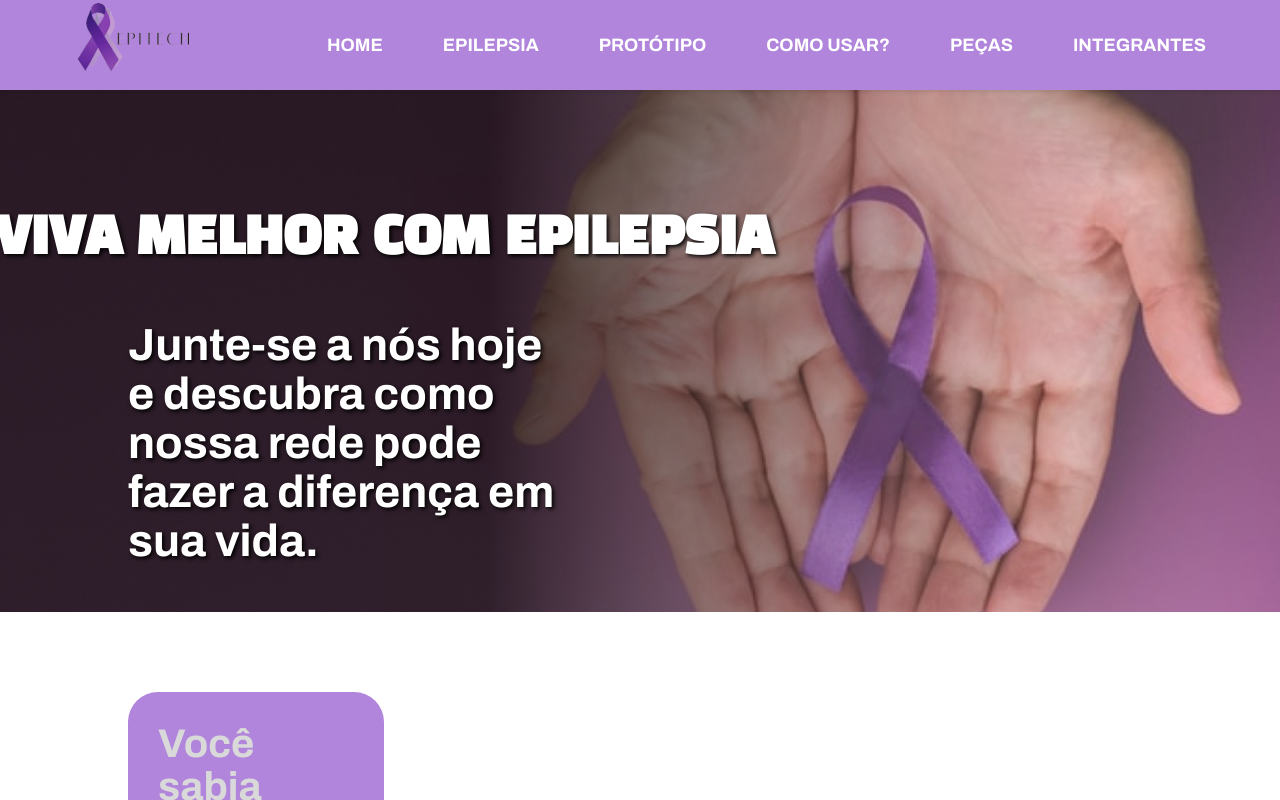
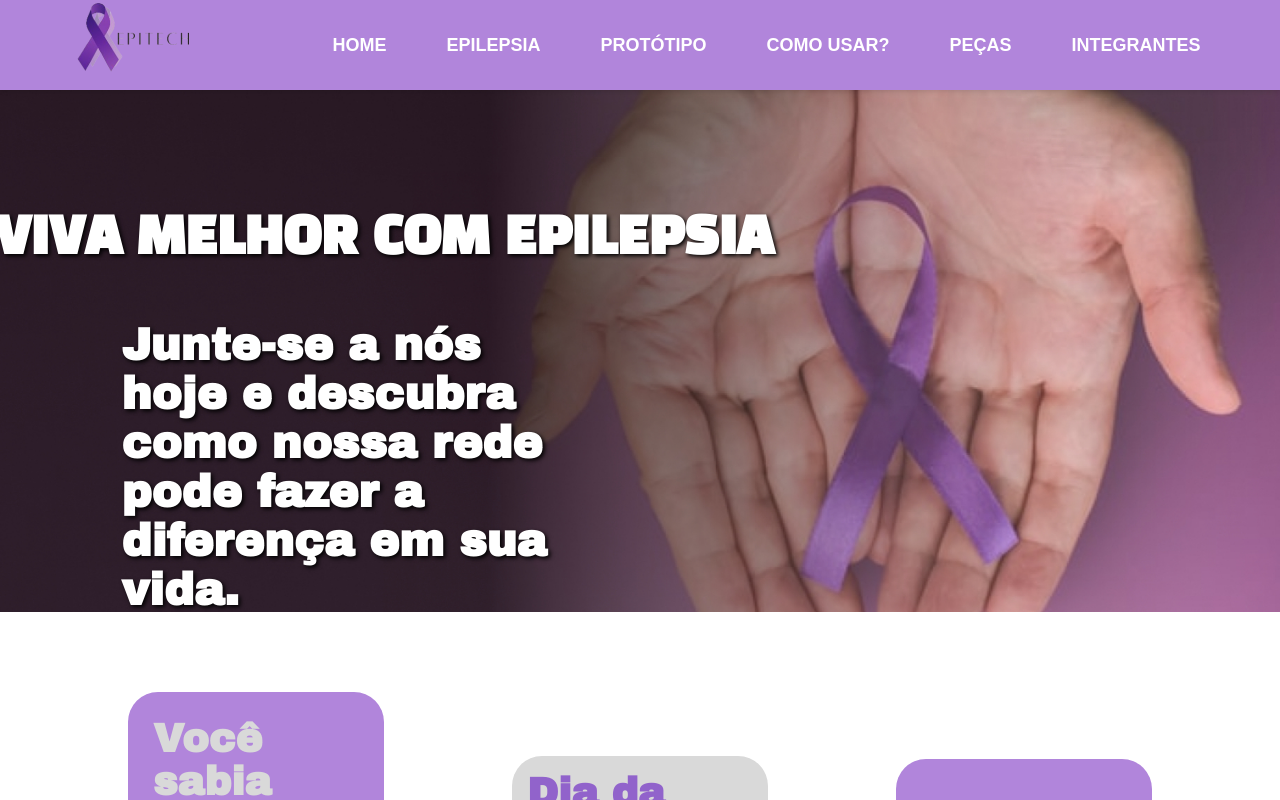
Before and after one commit to adrielly1/epitech2, a React (Vite) app: page / in a window 1280 px wide. Shown: the top 800 px of the page. Built offline with nearby package versions, Linux system fonts and the light colour scheme.

Commit message:
Iniciação da estilização da página 'Epilepsia'

```diff
--- a/index.html
+++ b/index.html
@@ -3,7 +3,9 @@
   <head>
     <link rel="preconnect" href="https://fonts.googleapis.com">
     <link rel="preconnect" href="https://fonts.gstatic.com" crossorigin>
-    <link href="https://fonts.googleapis.com/css2?family=Archivo:ital,wght@0,100..900;1,100..900&family=Black+Han+Sans&display=swap" rel="stylesheet">
+    <link rel="preconnect" href="https://fonts.googleapis.com">
+    <link href="https://fonts.googleapis.com/css2?family=Archivo+Black&display=swap" rel="stylesheet">
+    <link href="https://fonts.googleapis.com/css2?family=Black+Han+Sans&display=swap" rel="stylesheet">
     <meta charset="UTF-8" />
     <link rel="icon" type="image/svg+xml" href="/file.png" />
     <meta name="viewport" content="width=device-width, initial-scale=1.0" />
--- a/src/pages/Epilepsia.jsx
+++ b/src/pages/Epilepsia.jsx
@@ -10,19 +10,19 @@ export default function Epilepsia() {
     <div>
       <Header />
       <Conteudo>
-        <h1>O que é Epilepsia?</h1>
+        <h1 className="backgroundTitle">O QUE É EPILEPSIA?</h1>
         <img src={tetoscopio} alt="Representação Epilepsia" />
-        <p>Epilepsia é um transtorno neurológico caracterizada pelas crises epilépticas recorrentes, essas crises são causadas por descargas elétricas anormais e excessivas de neurônios no córtex cerebral.</p>
+        <p className="lado">Epilepsia é um transtorno neurológico caracterizada pelas crises epilépticas recorrentes, essas crises são causadas por descargas elétricas anormais e excessivas de neurônios no córtex cerebral.</p>
         <p>As crises epiléticas podem ser classificadas em dois grandes grupos:</p>
         <ul>
           <li><b>Crises focais:</b>Localizadas em uma área específica do cérebro. Podem ser simples, quando a pessoa mantém a consciência, ou complexas, quando há perda ou alteração da consciência.</li>
-          <li><b>Crises Generalizadas:</b> Afetam ambos os hemisférios cerebrais desde o início. Exemplos incluem crises de ausência (onde a pessoa perde a consciência por alguns segundos) e crises tônico-crônicas (caracterizadas por perda de consciência e convulsões generalizadas).
-          </li>
+          <li><b>Crises Generalizadas:</b> Afetam ambos os hemisférios cerebrais desde o início. Exemplos incluem crises de ausência (onde a pessoa perde a consciência por alguns segundos) e crises tônico-crônicas (caracterizadas por perda de consciência e convulsões generalizadas).</li>
         </ul>
         <img src={tiposEpi} alt="Tipos de Epilepsia" />
         <p>A OMS (Organização Mundial da Saúde) inclui a epilepsia como transtorno mental. Pessoas com epilepsia sofrem estigma e quando deixadas sem tratamento, podem sofrer graves disfunções. Embora considerada como transtorno mental, ainda é difícil classificar as causas dos transtornos mentais associadas à epilepsia.</p>
-        <p>Para o tratamento, usa-se fármacos, conhecidos também como antiepilépticos. Epilepsia não tem cura e a finalidade do tratamento é apenas sintomática, a prioridade é manter a pessoa sem crises e isso é conseguido com o uso regular da medicação. Porém, mesmo com os vários medicamentos que existem hoje em dia, mais de 30% dos doentes não obtém um controle completo das crises.</p>
+        <p className="lado">Para o tratamento, usa-se fármacos, conhecidos também como antiepilépticos. Epilepsia não tem cura e a finalidade do tratamento é apenas sintomática, a prioridade é manter a pessoa sem crises e isso é conseguido com o uso regular da medicação. Porém, mesmo com os vários medicamentos que existem hoje em dia, mais de 30% dos doentes não obtém um controle completo das crises.</p>
         <img src={cerebros} alt="Exame epiletico" />
+        <div className="lado">
           <p>Pessoas que possuem epilepsia normalmente tem como sintomas:</p>
           <ul>
             <li><b>Nos musculos:</b>contrações musculares rítmicas ou espasmos musculares.</li>
@@ -32,6 +32,7 @@ export default function Epilepsia() {
             <li><b>Sintomas psicológicos:</b> depressão ou medo</li>
           </ul>
           <p>Também é comum: convulsões, ansiedade, dor de cabeça, paralisia temporária após uma convulsão ou sonolência</p>
+        </div>
         <img src={choque} alt="Choque" />
       </Conteudo>
     </div>
--- a/src/pages/Epilepsia.styles.js
+++ b/src/pages/Epilepsia.styles.js
@@ -1,5 +1,21 @@
 import styled from "styled-components";
 
 export const Conteudo = styled.main`
+    h1 {
+        font-size: 50px;
+        font-family: Archivo Black;
+        text-align: center;
+    }
 
+    p, ul {
+        font-size: 30px;
+    }
+
+    .lado {
+        width: 28%;
+        position: relative;
+        text-align: left;
+        display: flex;
+        padding: 25px;
+    }
 `
--- a/src/pages/Home.styles.js
+++ b/src/pages/Home.styles.js
@@ -28,7 +28,7 @@ export const Conteudo = styled.div`
         text-shadow: 2px 2px 4px #000000;
     }
     h2 {
-        font-family: Archivo;
+        font-family: Archivo Black;
         font-size: 40px;
         color: ${props => props.theme.titlePurple};
         width: 30%;
@@ -51,37 +51,37 @@ export const Conteudo = styled.div`
         position: relative;
         top: 80px;
         left: -30%;
-        font-family: Archivo;
+        font-family: Archivo Black;
         font-weight: bold;
         background-color: ${props=> props.theme.cardPurple};
         text-align: left;
         display: flex;
-        padding: 30px;
+        padding: 25px;
 
     }
 
     .cardTwo {
         width: 20%;
         position: relative;
-        top: -320px;
+        top: -405px;
         left: 0;
-        font-family: Archivo;
+        font-family: Archivo Black;
         font-weight: bold;
         text-align: left;
         display: flex;
-        padding: 38px;
+        padding: 15px;
     }
 
     .cardTree {
         width: 20%;
         position: relative;
-        top: -720px;
+        top: -900px;
         left: 30%;
-        font-family: Archivo;
+        font-family: Archivo Black;
         font-weight: bold;
         text-align: left;
         display: flex;
-        padding: 45px;
+        padding: 47px;
     }
 
 
@@ -105,7 +105,7 @@ export const Conteudo = styled.div`
         color: ${props => props.theme.white};
         position: absolute;
         top: 40%;
-        left: 10%;
+        left: 9.5%;
         font-size: 45px;
         font-weight: bold;
         text-shadow: 2px 2px 4px #000000;
--- a/src/styles/global.js
+++ b/src/styles/global.js
@@ -16,4 +16,12 @@ export const GlobalStytle = createGlobalStyle`
         font-size: 1.6rem;
         background: ${props => props.theme.white};
     }
+
+    .backgroundTitle {
+        color: ${props=> props.theme.white};
+        background-color: ${props => props.theme.baseColor};
+        padding: 0;
+        margin: 80px 30%;
+        border-radius: 15px;
+    }
 `
```
Lines whose indentation alone changed are shown as unchanged.
